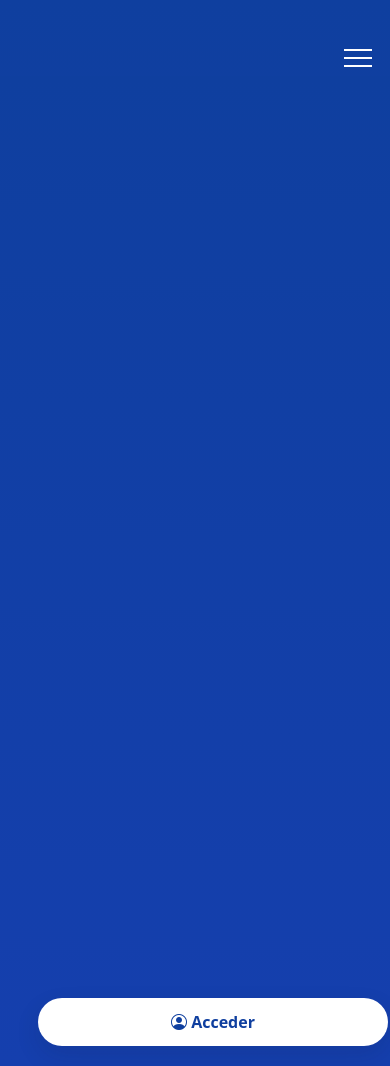
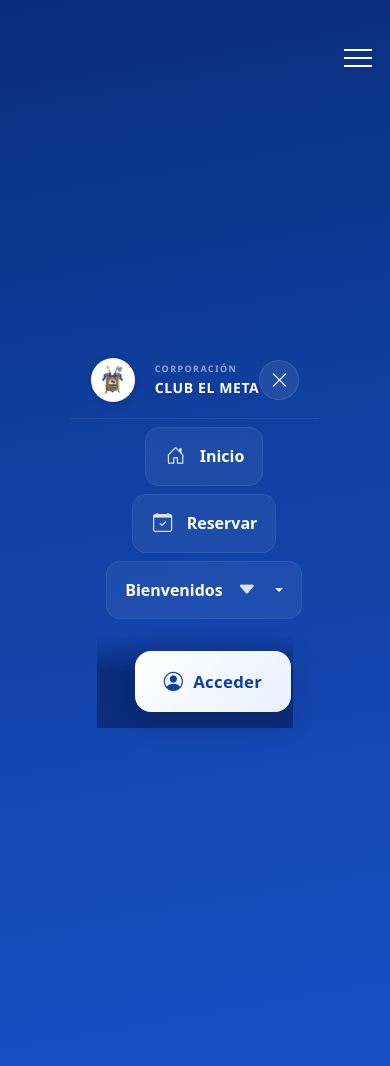
Before and after one commit to 444Pipe/clubmetaREPO, a Django app: page /administracion/ in a window 390 px wide, after a click that opens the changed part. Run offline with Django 5.2, Linux system fonts and the light colour scheme; parts of the project's set-up code (start-up, migrations or seed data) failed here and were passed over.

Commit message:
Rediseñar menú móvil: panel fullscreen, brand header, items glass cards, botón cerrar

```diff
--- a/static/css/navbar.css
+++ b/static/css/navbar.css
@@ -61,20 +61,7 @@
   .primary-menu .dropdown-panel { display:none !important }
   .primary-menu .mobile-submenu { display:none }
 
-  /* When hamburger opens, reveal a single full-width mobile submenu overlay */
-          body.nav-open .primary-menu .mobile-submenu {
-            display:block; position:fixed; left:0; right:0; top:var(--header-height,64px); bottom:0;
-            background: linear-gradient(180deg,#0f3f9f 0%, #153fae 100%); padding:18px 12px; z-index:1200;
-            box-shadow: none; overflow-y:auto; -webkit-overflow-scrolling: touch;
-          }
-
-  /* Mobile submenu layout: stacked center, roomy tap targets */
-  .primary-menu .mobile-submenu .menu-info-list { display:block; text-align:center; margin:0 }
-  .primary-menu .mobile-submenu .menu-info-list li { padding:14px 0; list-style:none }
-  .primary-menu .mobile-submenu .menu-info-list li a { color:#fff; font-weight:700; display:block; font-size:1.06rem }
-    .primary-menu .mobile-submenu .menu-info-list { display:block; text-align:center; margin:0; max-width:640px; margin-left:auto; margin-right:auto }
-    .primary-menu .mobile-submenu .menu-info-list li { padding:16px 0; list-style:none; border-radius:4px }
-    .primary-menu .mobile-submenu .menu-info-list li a { color:#fff; font-weight:700; display:block; font-size:1.06rem }
+  /* Mobile-submenu now lives inside the slide-out panel body; no separate overlay needed */
 }
     /* Ensure desktop dropdown panels remain hidden on mobile to avoid duplicates */
     .primary-menu .dropdown-panel { display:none !important }
@@ -206,6 +193,12 @@
 .primary-menu{gap:12px}
 .mobile-submenu{display:none}
 
+/* Hide mobile-only elements on desktop */
+.mobile-menu-header{display:none}
+.mobile-menu-body{display:contents}
+.mobile-menu-divider{display:none}
+.mobile-close-btn{display:none}
+
 @media (max-width: 900px){
   .nav-container{padding:10px}
   /* Show brand text on mobile (previously hidden) and reduce size to fit */
@@ -215,15 +208,118 @@
   /* Make toggle clearly visible and on top of overlays */
   .nav-toggle{display:block; position:relative; z-index:1302; width:44px; height:44px; padding:8px; border-radius:8px; background:transparent}
   .nav-toggle:focus{outline:2px solid rgba(255,255,255,0.14)}
-  .primary-menu{position:fixed;right:0;top:0;bottom:0;width:280px;background:var(--nav-gradient);flex-direction:column;padding:20px;transform:translateX(110%);transition:transform .28s ease;box-shadow:-8px 0 30px rgba(0,0,0,0.12);z-index:280}
+
+  /* Full-screen slide-out panel */
+  .primary-menu{
+    position:fixed; left:0; top:0; bottom:0; right:0;
+    width:100%;
+    background: linear-gradient(170deg, #0a2d7a 0%, #0f3f9f 40%, #1a4fc4 100%);
+    flex-direction:column;
+    padding:0;
+    transform:translateX(100%);
+    transition:transform .32s cubic-bezier(.4,0,.2,1);
+    box-shadow:-12px 0 40px rgba(0,0,0,0.20);
+    z-index:1300;
+    overflow-y:auto;
+    -webkit-overflow-scrolling:touch;
+  }
   .primary-menu.open{transform:translateX(0)}
-  .nav-links{flex-direction:column;gap:6px}
+
+  /* Mobile brand header inside slide-out */
+  .mobile-menu-header{
+    display:flex; align-items:center; justify-content:space-between;
+    padding:20px 20px 16px;
+    border-bottom:1px solid rgba(255,255,255,0.08);
+  }
+  .mobile-brand{
+    display:flex; align-items:center; gap:12px;
+  }
+  .mobile-brand .brand-logo-wrap{ width:44px; height:44px }
+  .mobile-brand .brand-logo{ width:30px; height:30px }
+  .mobile-brand .brand-text{ display:flex; flex-direction:column; gap:1px }
+  .mobile-brand .brand-line-small{ display:block; font-size:9px; letter-spacing:1.4px; color:rgba(200,220,255,0.7); font-weight:600; text-transform:uppercase }
+  .mobile-brand .brand-line-large{ display:block; font-size:14px; font-weight:800; color:#fff; letter-spacing:0.6px; text-transform:uppercase }
+
+  /* Close button (X) */
+  .mobile-close-btn{
+    background:rgba(255,255,255,0.08); border:1px solid rgba(255,255,255,0.10);
+    color:#fff; width:40px; height:40px; border-radius:50%;
+    display:flex; align-items:center; justify-content:center;
+    font-size:18px; cursor:pointer;
+    transition:background .15s ease, transform .15s ease;
+  }
+  .mobile-close-btn:hover, .mobile-close-btn:active{
+    background:rgba(255,255,255,0.15); transform:scale(1.05);
+  }
+
+  /* Scrollable body area */
+  .mobile-menu-body{
+    flex:1; padding:16px 16px 120px; overflow-y:auto;
+  }
+
+  /* Nav links as glass cards */
+  .nav-links{flex-direction:column; gap:8px; padding:0; margin:0}
+  .nav-links li{ list-style:none }
+  .nav-links a{
+    display:flex !important; align-items:center; gap:12px;
+    padding:14px 18px !important;
+    background:rgba(255,255,255,0.06) !important;
+    border:1px solid rgba(255,255,255,0.08) !important;
+    border-radius:14px !important;
+    color:#fff !important; font-weight:700 !important; font-size:1rem;
+    text-decoration:none;
+    backdrop-filter:blur(6px); -webkit-backdrop-filter:blur(6px);
+    transition:background .15s ease, transform .15s ease;
+  }
+  .nav-links a:hover, .nav-links a:active{
+    background:rgba(255,255,255,0.12) !important;
+    transform:translateX(4px);
+  }
+  .nav-links a i{
+    font-size:1.2rem; color:rgba(255,255,255,0.85); width:24px; text-align:center; flex-shrink:0;
+  }
+
+  /* Divider between sections */
+  .mobile-menu-divider{
+    height:1px; background:rgba(255,255,255,0.08);
+    margin:16px 0;
+  }
+
+  /* Dropdown/submenu inside mobile */
   .has-dropdown .dropdown-panel{position:static;display:block;background:transparent;box-shadow:none;padding:0}
-  .mobile-submenu{display:block;margin-top:12px}
+  .mobile-submenu{display:block;margin-top:0}
   .menu-info{display:block}
-  .menu-info-list{flex-direction:column;padding:0}
+  .menu-info-list{flex-direction:column;padding:0;gap:6px}
   .menu-info-list .submenu{position:static;display:none;background:transparent;padding:0;box-shadow:none}
   .menu-info-list .menu-group.expanded > .submenu{display:block}
+
+  /* Style the mobile-submenu menu_info items as cards too */
+  .mobile-submenu .menu-info-list{ display:flex; flex-direction:column; gap:6px; margin:0; padding:0; background:transparent; box-shadow:none }
+  .mobile-submenu .menu-info-list > li{ list-style:none }
+  .mobile-submenu .menu-info-list > li > a{
+    display:flex; align-items:center; gap:12px;
+    padding:12px 18px;
+    background:rgba(255,255,255,0.04);
+    border:1px solid rgba(255,255,255,0.06);
+    border-radius:12px;
+    color:rgba(255,255,255,0.85); font-weight:600; font-size:0.95rem;
+    text-decoration:none; text-transform:none; text-shadow:none;
+    transition:background .15s ease;
+  }
+  .mobile-submenu .menu-info-list > li > a:hover{
+    background:rgba(255,255,255,0.10);
+  }
+  /* Submenu items (expanded dropdowns) */
+  .mobile-submenu .menu-info-list .submenu{ padding-left:12px; margin-top:4px }
+  .mobile-submenu .menu-info-list .submenu a{
+    color:rgba(255,255,255,0.75) !important; font-size:0.9rem; padding:10px 16px;
+    border-radius:10px; background:transparent; border:none;
+  }
+  .mobile-submenu .menu-info-list .submenu a:hover{
+    background:rgba(255,255,255,0.06); color:#fff !important;
+  }
+  /* Remove the white triangle on mobile */
+  .mobile-submenu .menu-info-list .submenu::before{ display:none }
 }
 
 /* Mobile 'Inicio' visible pill: show only on small screens to keep header minimal */
@@ -241,18 +337,28 @@
 /* Mobile CTA styles */
 @media (max-width:900px){
   /* hide the top 'Acceder' link inside the main list so mobile CTA is the primary action */
-  .nav-links a.btn-accent { display: none }
+  .nav-links a.btn-accent { display: none !important }
 
-  /* ensure enough bottom padding so mobile submenu content can scroll above CTA */
-  .primary-menu { padding-bottom: 110px }
-
-  .mobile-cta { display:block; position:absolute; left:20px; right:20px; bottom:20px; z-index:1400; text-align:center }
-  .btn-accent-mobile { display:inline-block; width:100%; padding:12px 14px; background:#ffffff; color:var(--nav-accent); border-radius:999px; font-weight:800; text-decoration:none; box-shadow:0 10px 24px rgba(17,24,39,0.12); font-size:1rem }
-  .btn-accent-mobile:active, .btn-accent-mobile:focus { transform:translateY(1px); box-shadow:0 6px 18px rgba(17,24,39,0.08) }
-
-  /* Stronger specificity to avoid being overridden by generic link color rules */
-  .primary-menu .mobile-cta .btn-accent-mobile { color: var(--nav-accent) !important; background: #ffffff !important }
-  .primary-menu .mobile-cta .btn-accent-mobile { text-shadow:none }
+  .mobile-cta {
+    display:block; position:sticky; bottom:0; left:0; right:0;
+    padding:16px 20px; z-index:1400; text-align:center;
+    background: linear-gradient(to top, rgba(10,45,122,0.98) 60%, transparent);
+  }
+  .btn-accent-mobile {
+    display:inline-flex; align-items:center; justify-content:center; gap:10px;
+    width:100%; padding:16px 20px;
+    background: linear-gradient(135deg, #ffffff 0%, #e8f0fe 100%);
+    color:var(--nav-accent) !important; border-radius:16px;
+    font-weight:800; text-decoration:none;
+    box-shadow:0 8px 32px rgba(0,0,0,0.18);
+    font-size:1.05rem; letter-spacing:0.3px;
+    transition:transform .15s ease, box-shadow .15s ease;
+  }
+  .btn-accent-mobile i{ font-size:1.2rem; }
+  .btn-accent-mobile:active, .btn-accent-mobile:focus {
+    transform:translateY(1px); box-shadow:0 4px 18px rgba(0,0,0,0.12);
+  }
+  .primary-menu .mobile-cta .btn-accent-mobile { color: var(--nav-accent) !important; text-shadow:none }
 }
 
 /* Small accessibility tweaks */
--- a/static/js/navbar.js
+++ b/static/js/navbar.js
@@ -1,6 +1,16 @@
 document.addEventListener('DOMContentLoaded', function(){
   const toggle = document.querySelector('.nav-toggle');
   const menu = document.getElementById('primary-menu');
+  const closeBtn = document.querySelector('.mobile-close-btn');
+
+  function closeMenu(){
+    if(menu){
+      menu.classList.remove('open');
+      document.body.classList.remove('nav-open');
+      if(toggle) toggle.setAttribute('aria-expanded','false');
+    }
+  }
+
   if(toggle && menu){
     toggle.addEventListener('click', function(){
       const expanded = this.getAttribute('aria-expanded') === 'true';
@@ -9,6 +19,11 @@ document.addEventListener('DOMContentLoaded', function(){
       // add body class so CSS can reveal mobile submenu / global menu-info when nav is open
       document.body.classList.toggle('nav-open');
     });
+  }
+
+  // Close button inside slide-out menu
+  if(closeBtn){
+    closeBtn.addEventListener('click', closeMenu);
   }
 
   // Mobile: make dropdown toggles expandable
--- a/templates/partials/navbar.html
+++ b/templates/partials/navbar.html
@@ -24,6 +24,23 @@
     </button>
 
     <nav id="primary-menu" class="primary-menu">
+      <!-- Mobile brand header (visible only in slide-out) -->
+      <div class="mobile-menu-header">
+        <div class="mobile-brand">
+          <span class="brand-logo-wrap">
+            <img src="{% static 'img/logo.png' %}" alt="CORPORACIÓN CLUB EL META" class="brand-logo">
+          </span>
+          <span class="brand-text">
+            <span class="brand-line-small">CORPORACIÓN</span>
+            <span class="brand-line-large">CLUB EL META</span>
+          </span>
+        </div>
+        <button class="mobile-close-btn" aria-label="Cerrar menú">
+          <i class="bi bi-x-lg"></i>
+        </button>
+      </div>
+
+      <div class="mobile-menu-body">
         <ul class="nav-links">
           <li><a href="{% url 'reservas:index' %}"><i class="bi bi-house-door"></i> Inicio</a></li>
           <li><a href="{% url 'reservas:register' %}"><i class="bi bi-calendar-check"></i> Reservar</a></li>
@@ -53,10 +70,12 @@
         </ul>
 
         <!-- Mobile submenu (re-uses the same partial) -->
+        <div class="mobile-menu-divider"></div>
         <div class="mobile-submenu">
           {% if '/accounts/login' not in request.path and '/admin' not in request.path and '/reservas/panel' not in request.path and '/espacios' not in request.path and not user.is_staff %}
             {% include 'partials/menu_info.html' %}
           {% endif %}
+        </div>
       </div>
 
       <!-- Mobile CTA: prominent access button anchored to bottom of slide-out menu -->
```
Lines whose indentation alone changed are shown as unchanged.
